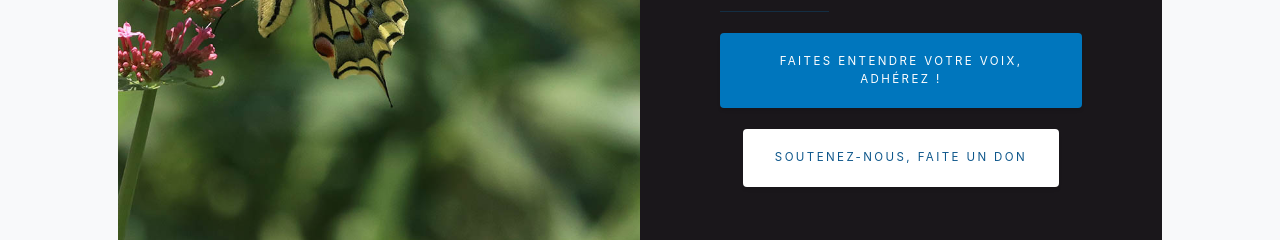
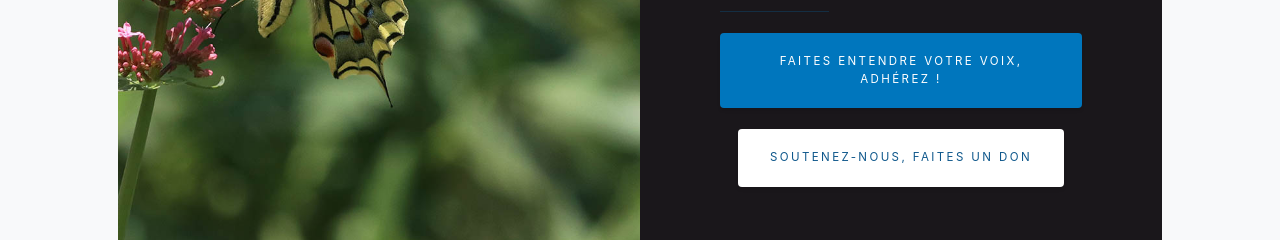
Before and after one commit to afourneyron/Site_test_lpo, a plain HTML site: page index.html in a window 1280 px wide. Shown: the part 3220-3460 px from the top of the page. Drawn offline with nearby package versions, Linux system fonts and the light colour scheme.

Commit message:
correction ortho

```diff
--- a/index.html
+++ b/index.html
@@ -828,7 +828,7 @@
                                                   <br>
                                                   <a class="btn btn-primary" href="https://www.lpo.fr/%C3%AAtre-acteur-participer/adh%C3%A9rer-%C3%A0-la-lpo" target="_blank">Faites entendre votre voix, adhérez !</a>
                                                   <br>   <br>
-                                                  <a class="btn btn-primary2" href="http://www.lpo-drome-ardeche.fr/agir-participer/dons-et-legs/" target="_blank">Soutenez-nous, faite un don</a>
+                                                  <a class="btn btn-primary2" href="http://www.lpo-drome-ardeche.fr/agir-participer/dons-et-legs/" target="_blank">Soutenez-nous, faites un don</a>
 
 
                                             </div>
```
